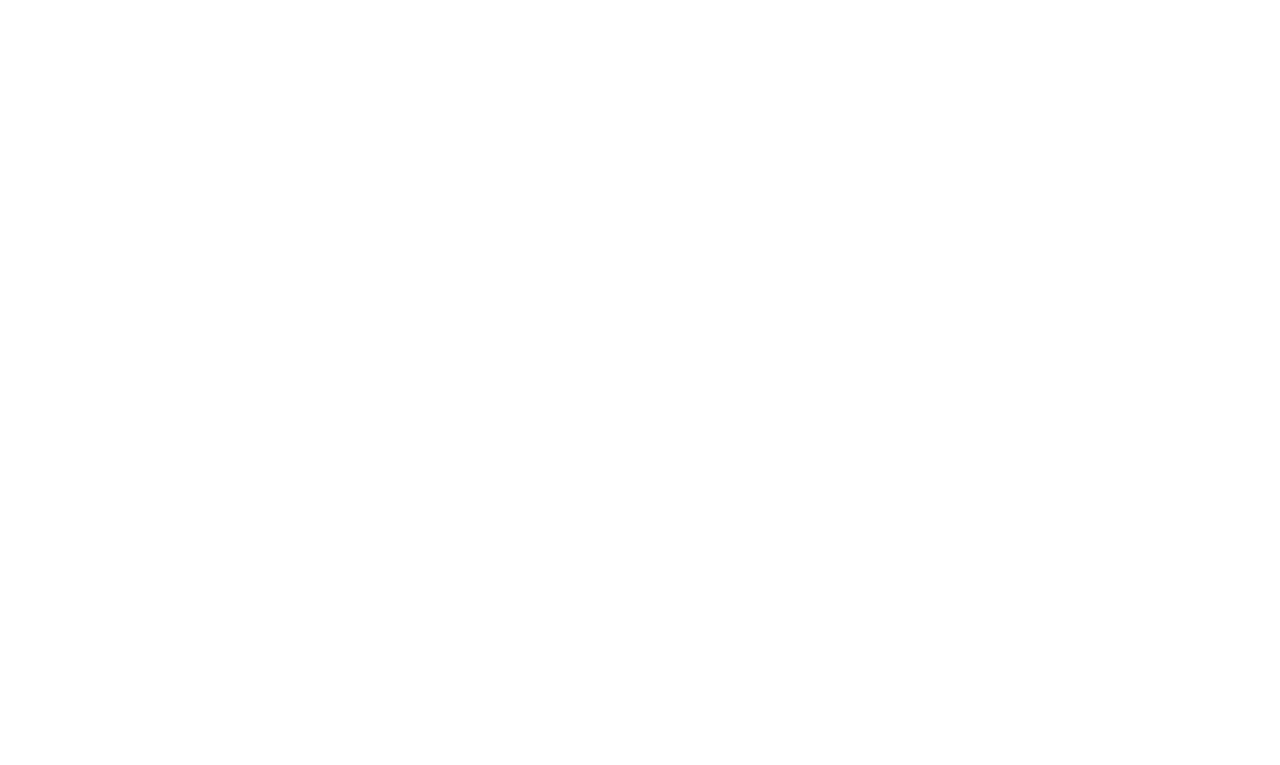
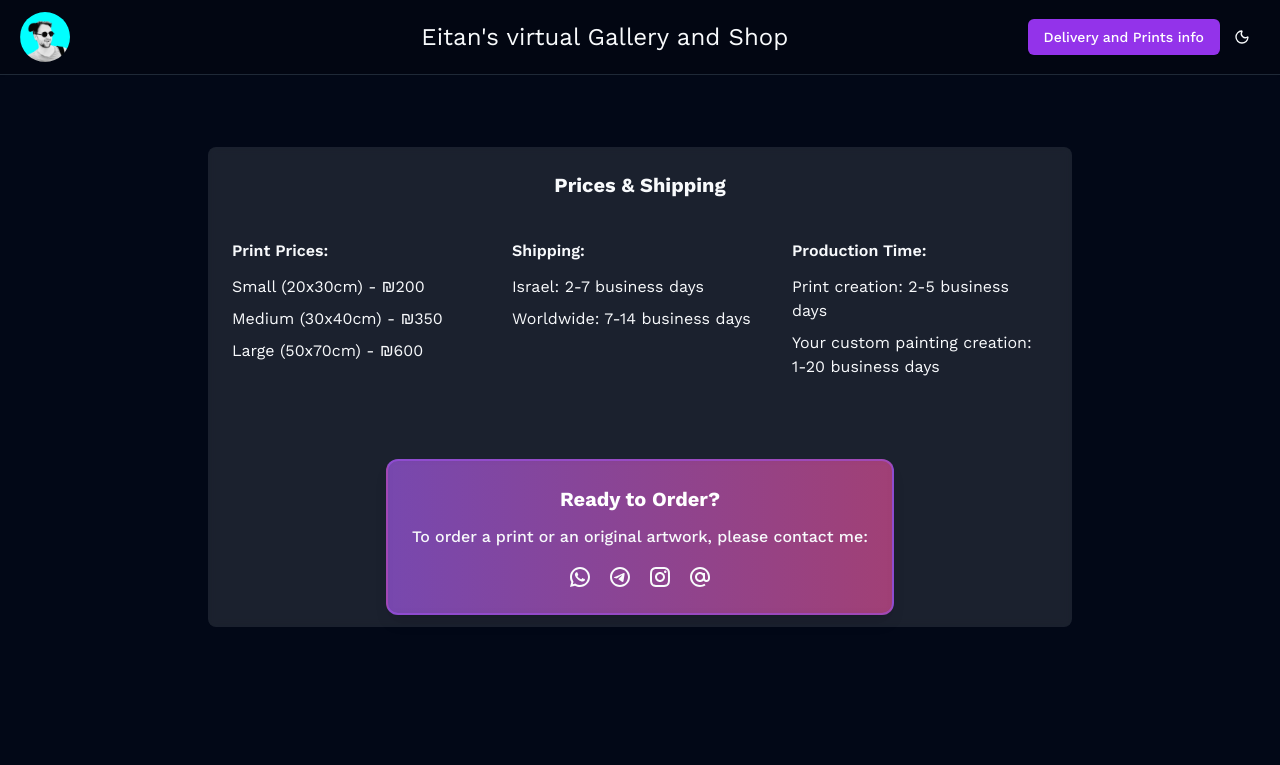
Before and after one commit to EitanBeCe/eitan-in-art, a Next.js app: page /info in a window 1280 px wide. Before the commit this address had no page. Shown: the top 765 px of the page. Built offline with nearby package versions, Linux system fonts and the light colour scheme.

Commit message:
DeliveryAndPrintsInfoView.tsx

```diff
--- a/app/(root)/page.tsx
+++ b/app/(root)/info/page.tsx
@@ -1,10 +1,17 @@
 import paintings, {PaintingCodable} from "@/lib/paintings";
 import {PaintingCardRowView} from "@/components/PaintingCardRowView";
+import DeliveryAndPrintsInfoView from "@/components/DeliveryAndPrintsInfoView";
 
-export default function Home() {
+export default function InfoPage() {
     return (
         <>
             <section className="section_container">
+                <div className="max-w-4xl mx-auto px-4 py-8">
+                    {/*<h1 className="text-3xl font-bold mb-6">Delivery and Prints Information</h1>*/}
+
+                    <DeliveryAndPrintsInfoView fullView/>
+                </div>
+
                 <ul className="mt-7 card_grid">
                     {paintings?.length > 0 ? (
                         paintings.map((p: PaintingCodable) => (
@@ -14,7 +21,7 @@
                             />
                         ))
                     ) : (
-                        <p className="no-results">No startups found</p>
+                        <p className="no-results">No artworks found</p>
                     )}
                 </ul>
             </section>
--- a/app/(root)/layout.tsx
+++ b/app/(root)/layout.tsx
@@ -1,7 +1,6 @@
 import React from "react";
 import NavbarView from "@/components/NavbarView";
 import FooterView from "@/components/FooterView";
-import {ThemeToggleButton} from "@/components/providers/theme-toggle-button";
 import {ThemeProvider} from "@/components/providers/ThemeProvider";
 
 export default function Layout({
@@ -28,9 +27,6 @@
                 {/*</div>*/}
 
                 <NavbarView />
-                    <div className="absolute top-2 right-2">
-                        <ThemeToggleButton showLabel variant="circle-blur" start="top-right" />
-                    </div>
 
                 {children}
 
--- a/app/[slug]/layout.tsx
+++ b/app/[slug]/layout.tsx
@@ -8,10 +8,10 @@
     children: React.ReactNode;
 }>) {
     return (
-        <main className="dark font-work-sans text-foreground">
-            <NavbarView />
+        <section className="dark font-work-sans text-foreground">
+            <NavbarView hideThemeToggler />
             {children}
             <FooterView />
-        </main>
+        </section>
     );
 }
--- /dev/null
+++ b/components/DeliveryAndPrintsInfoView.tsx
@@ -0,0 +1,70 @@
+import SocialsView from "@/components/SocialsView";
+
+interface DeliveryAndPrintsInfoViewProps {
+    fullView?: boolean;
+}
+
+const DeliveryAndPrintsInfoView = ({ fullView = false }: DeliveryAndPrintsInfoViewProps) => {
+    return (
+        <div className={`${fullView ? 'w-full max-w-4xl mx-auto' : 'lg:w-80 shrink-0'}`}>
+            <div
+                className={`bg-white/10 p-6 rounded-lg backdrop-blur-sm
+                ${fullView ? 'grid grid-cols-1 md:grid-cols-2 lg:grid-cols-3 gap-6' : 'sticky top-4'}`
+            }>
+
+                <h2 className={`text-xl font-bold mb-4 ${fullView ? 'col-span-full text-center text-4xl' : ''}`}>
+                    Prices & Shipping
+                </h2>
+
+                {/* Print Prices */}
+                <div className="space-y-3 mb-6">
+                    <h3 className="font-semibold">Print Prices:</h3>
+                    <div className="space-y-2">
+                        <p>Small (20x30cm) - ₪200</p>
+                        <p>Medium (30x40cm) - ₪350</p>
+                        <p>Large (50x70cm) - ₪600</p>
+                    </div>
+                </div>
+
+                {/* Shipping */}
+                <div className="space-y-3 mb-6">
+                    <h3 className="font-semibold">Shipping:</h3>
+                    <div className="space-y-2">
+                        <p>Israel: 2-7 business days</p>
+                        <p>Worldwide: 7-14 business days</p>
+                    </div>
+                </div>
+
+                {/* Production Time */}
+                <div className="space-y-3 mb-6">
+                    <h3 className="font-semibold">Production Time:</h3>
+                    <div className="space-y-2">
+                        <p>Print creation: 2-5 business days</p>
+                        <p>Your custom painting creation: 1-20 business days</p>
+                    </div>
+                </div>
+
+                {/* Contacts */}
+                <div className={`-m-3 space-y-3 mt-8 p-6 bg-gradient-to-r from-purple-500/60 to-pink-500/60 rounded-xl
+                    border-2 border-purple-500/50 backdrop-blur-sm shadow-lg
+                    ${fullView ? 'col-span-full max-w-2xl mx-auto mt-0' : ''}`}>
+                    <h3 className="text-xl font-bold text-center bg-clip-text text-transparent text-white">
+                        Ready to Order?
+                    </h3>
+
+                    <div className="space-y-4">
+                        <p className="text-center font-medium">
+                            To order a print or an original artwork, please contact me:
+                        </p>
+
+                        <div className="flex justify-center">
+                            <SocialsView />
+                        </div>
+                    </div>
+                </div>
+            </div>
+        </div>
+    )
+}
+
+export default DeliveryAndPrintsInfoView
--- a/components/NavbarView.tsx
+++ b/components/NavbarView.tsx
@@ -1,21 +1,51 @@
-const NavbarView = async () => {
+import Link from "next/link";
+import Image from "next/image";
+import {ThemeToggleButton} from "@/components/providers/theme-toggle-button";
+import React from "react";
+
+interface NavbarViewProps {
+    hideThemeToggler?: boolean;
+}
+
+const NavbarView = async ({ hideThemeToggler = false }: NavbarViewProps
+) => {
     return (
-        <header className="px-5 py-3 shadow-sm bg-black/5 dark:bg-black/20 border-t border-gray-200 dark:border-gray-800">
-        {/*<header className="px-5 py-3">*/}
+        <header className="flex items-center justify-between gap-1 px-5 py-3 shadow-sm bg-black/5 dark:bg-black/20 border-b border-gray-200 dark:border-gray-800">
+            <Image
+                src="/eitanOnBlue.png"
+                alt="Eitan's portrait"
+                width={50}
+                height={50}
+                // className="rounded-full object-cover border-2 border-purple-500"
+                className="rounded-full object-cover aspect-square sm:mr-28"
+                priority
+            />
+
             <h1 className="max-sm:text-xl text-2xl text-center">
-                <a href="/" className="hover:text-gray-300 transition-colors">
+                <Link href="/" className="hover:text-gray-300 transition-colors">
                     Eitan's virtual Gallery and Shop
-                </a>
+                </Link>
             </h1>
 
-            <button>Delivery</button>
-            <button>Prints</button>
+            {/*<Link*/}
+            {/*    href="/info"*/}
+            {/*    className="inline-flex items-center px-4 py-2 bg-purple-500 hover:bg-purple-600 text-white text-sm font-medium rounded-md shadow-sm transition-colors duration-200 mt-2 mx-auto hover:shadow-lg active:scale-95 transform"*/}
+            {/*>*/}
+            {/*    Delivery and Prints info*/}
+            {/*</Link>*/}
 
-            {/*<nav className="flex justify-between items-center">*/}
-            {/*    <Link href="/public">*/}
-            {/*        <Image src="/logo.png" alt="logo" width={144} height={30} />*/}
-            {/*    </Link>*/}
-            {/*</nav>*/}
+            <div className="flex items-center gap-1">
+                <nav>
+                    <Link
+                        href="/info"
+                        className="inline-flex items-center px-4 py-2 bg-purple-600 hover:bg-purple-700 text-white text-sm font-medium rounded-md shadow-sm transition-colors duration-200 hover:shadow-lg active:scale-95 transform"
+                    >
+                        Delivery and Prints info
+                    </Link>
+                </nav>
+
+                {!hideThemeToggler && <ThemeToggleButton variant="circle-blur" start="top-right" />}
+            </div>
         </header>
     );
 };
--- a/components/providers/theme-toggle-button.tsx
+++ b/components/providers/theme-toggle-button.tsx
@@ -84,10 +84,10 @@
             {" "}
               variant = {variant}
           </span>
-                    <span className="hidden group-hover:block border rounded-full px-2 absolute -bottom-10">
-            {" "}
-                        start = {start}
-          </span>
+          {/*          <span className="hidden group-hover:block border rounded-full px-2 absolute -bottom-10">*/}
+          {/*  {" "}*/}
+          {/*              start = {start}*/}
+          {/*</span>*/}
                 </>
             )}
         </Button>
```
Also changed, not shown: components/PaintingView.tsx (+6 -55 lines), public/eitanOnBlue.png (added). Lines whose indentation alone changed are shown as unchanged.
